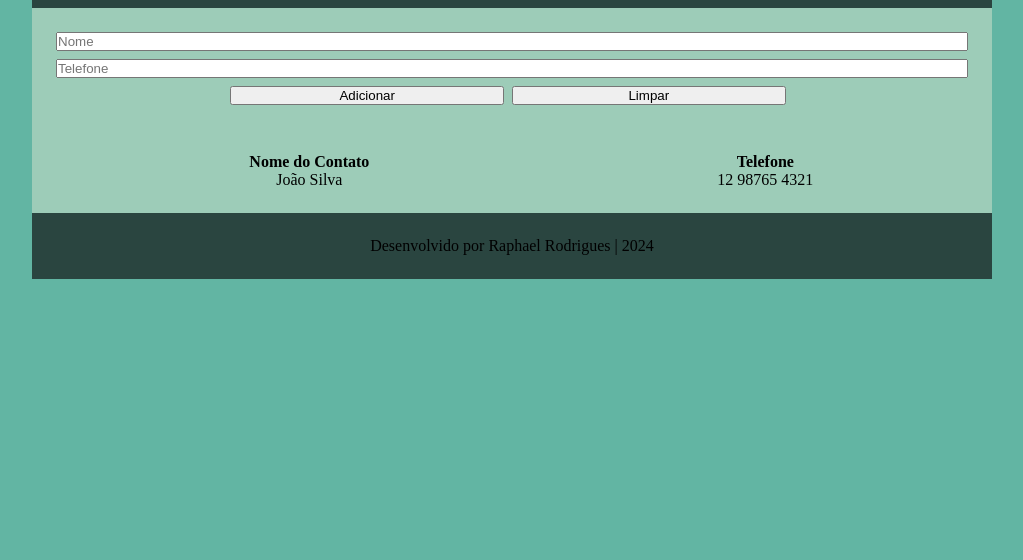
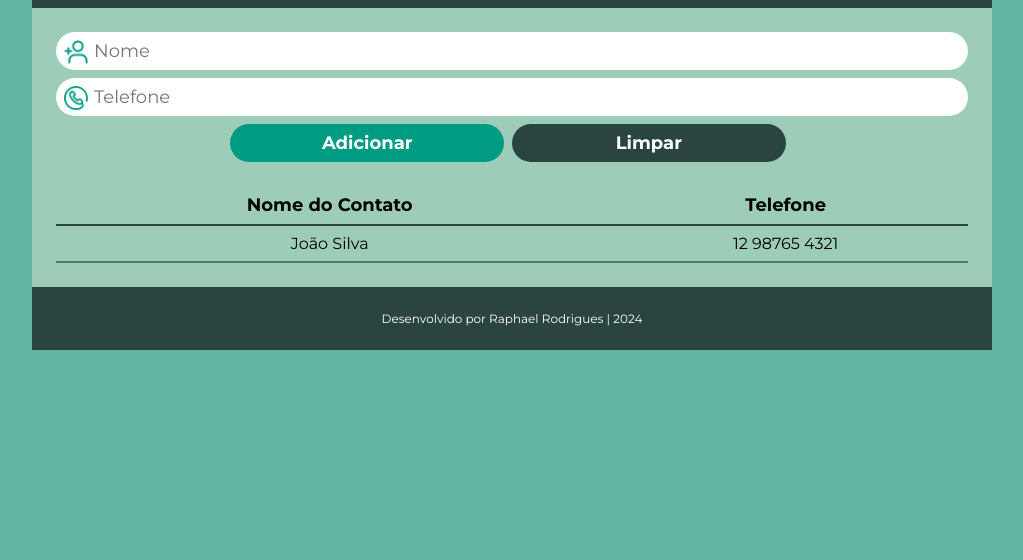
Before and after one commit to rodriguesraph/projeto_front_end_02, a plain HTML site: page index.html in a window 1280 px wide. Shown: the part 240-800 px from the top of the page, without its empty margins (128-1151 px from the left). Drawn offline with Linux system fonts and the light colour scheme.

Commit message:
Finalização da estilização CSS

```diff
--- a/index.html
+++ b/index.html
@@ -5,19 +5,22 @@
     <meta name="viewport" content="width=device-width, initial-scale=1.0">
     <title>Agenda de Contatos</title>
     <link rel="stylesheet" href="./main.css">
+    <link rel="preconnect" href="https://fonts.googleapis.com">
+    <link rel="preconnect" href="https://fonts.gstatic.com" crossorigin>
+    <link href="https://fonts.googleapis.com/css2?family=Montserrat:wght@400;700&display=swap" rel="stylesheet">
 </head>
 <body>
     <div class="container">
         <header>
             <img src="./midia/logo-header.png" alt="Logo Cabeçalho" />
-            <h1>Agenda de Contatos</h1>
+            <h1>AGENDA DE CONTATOS</h1>
         </header>
         <form id="form-contato">
             <input type="text" id="nome-contato" placeholder="Nome" required />
             <input type="number" id="tel-contato" placeholder="Telefone" required />
             <div class="botoes">
-                <button type="submit">Adicionar</button>
-                <button type="reset">Limpar</button>
+                <button type="submit" id="botao-add">Adicionar</button>
+                <button type="reset" id="botao-reset">Limpar</button>
             </div>
         </form>
         <table cellspacing="0">
--- a/main.css
+++ b/main.css
@@ -2,6 +2,7 @@
     margin: 0;
     padding: 0;
     box-sizing: border-box;
+    font-family: 'Montserrat', sans-serif;
 }
 
 .container {
@@ -23,6 +24,11 @@ header {
     padding: 24px;
 }
 
+header h1 {
+    color: white;
+    font-weight: 400;
+}
+
 header img {
     height: 100px;
     margin-right: 16px;
@@ -37,11 +43,47 @@ form input {
     display: block;
     width: 100%;
     margin-bottom: 8px;
+    font-size: 18px;
+    padding: 8px;
+    border: none;
+    border-radius: 24px;
+}
+
+#nome-contato {
+    background-image: url(./midia/icone-contato.png);
+    background-repeat: no-repeat;
+    background-size: 24px;
+    background-position: 8px 8px;
+    padding-left: 38px;
+}
+
+#tel-contato {
+    background-image: url(./midia/icone-telefone.png);
+    background-repeat: no-repeat;
+    background-size: 24px;
+    background-position: 8px 8px;
+    padding-left: 38px;
 }
 
 form button {
     width: 30%;
     margin-right: 8px;
+    font-size: 18px;
+    font-weight: bold;
+    padding: 8px;
+    border: none;
+    cursor: pointer;
+    border-radius: 24px;
+}
+
+#botao-add {
+    background-color: #009b83;
+    color: white;
+}
+
+#botao-reset {
+    background-color: #2a4540;
+    color: white;
 }
 
 .botoes {
@@ -50,13 +92,26 @@ form button {
 }
 
 table {
-    padding: 24px;
+    padding-top: 0;
+    padding-left: 24px;
+    padding-right: 24px;
+    padding-bottom: 24px;
     width: 100%;
     background-color: #9dccb8;
 }
 
+table th {
+    font-size: 18px;
+    font-weight: bold;
+    padding: 8px;
+    border-bottom: 2px solid #2a4540;
+}
+
 table td {
     text-align: center;
+    font-size: 16px;
+    padding: 8px;
+    border-bottom: 2px solid #487f68;
 }
 
 footer {
@@ -64,3 +119,8 @@ footer {
     background-color: #2a4540;
     padding: 24px;
 }
+
+footer p {
+    font-size: 12px;
+    color: white;
+}
```
Also changed, not shown: midia/icone-contato.png (added), midia/icone-telefone.png (added).
